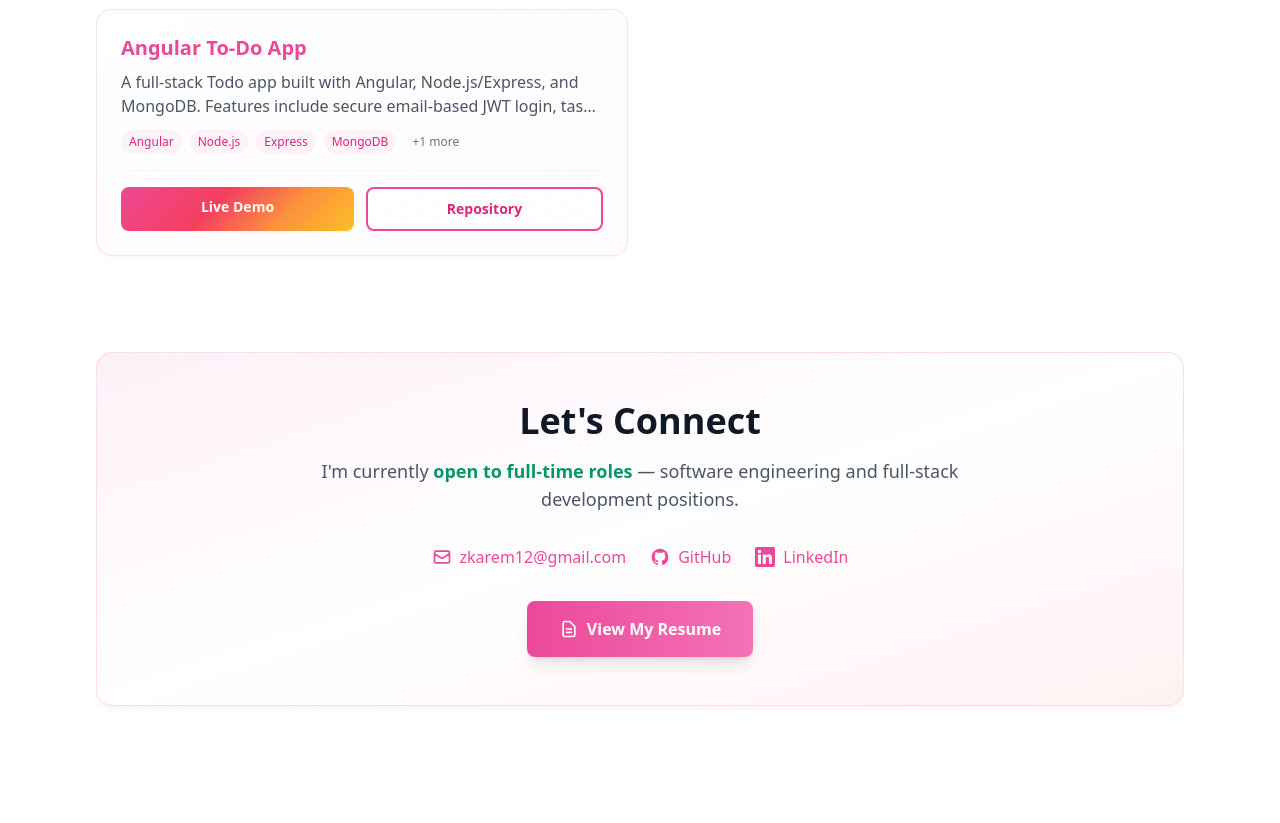
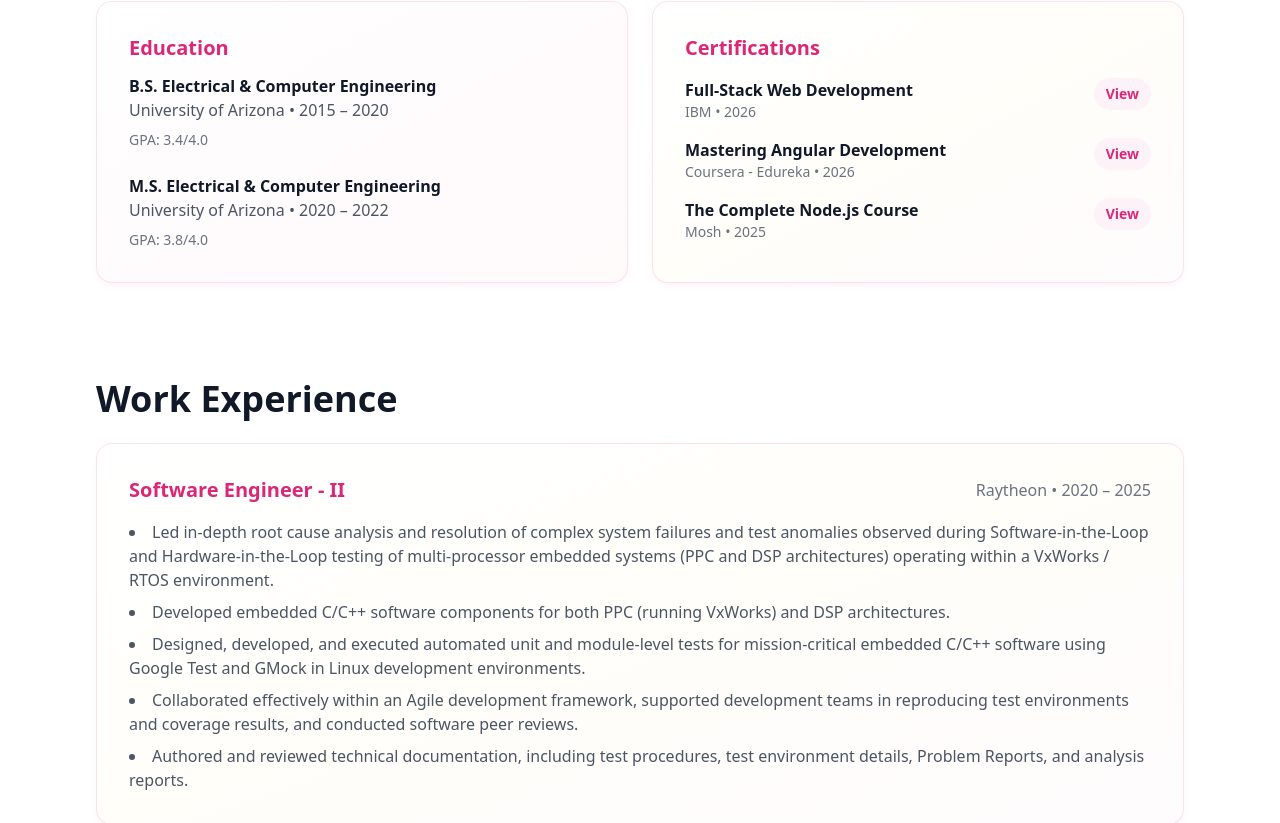
Before and after one commit to ZahraaSadeqProd/Profile, a Next.js app: page / in a window 1280 px wide. Shown: the part 1220-2043 px from the top of the page. Built offline with nearby package versions, Linux system fonts and the light colour scheme.

Commit message:
updating my resume

```diff
--- a/src/components/HomeHero.tsx
+++ b/src/components/HomeHero.tsx
@@ -84,7 +84,7 @@ export default function HomeHero() {
           </a>
 
           <a
-            href="https://drive.google.com/file/d/1aXriT1BCm5DMpi05Hcbj8HWuX7D7GeXx/view?usp=sharing"
+            href="https://drive.google.com/file/d/1GWC3OAR8ZIWbXhyxW_b27A5-9GU8FHAj/view?usp=sharing"
             target="_blank"
             rel="noopener noreferrer"
             className="inline-flex items-center justify-center px-6 sm:px-8 py-3 sm:py-4
--- a/src/components/Navbar.tsx
+++ b/src/components/Navbar.tsx
@@ -13,6 +13,8 @@ export default function Navbar() {
 
   const navLinks = [
     { href: '/#about', label: 'About' },
+    { href: '/#education', label: 'Education' },
+    { href: '/#experience', label: 'Experience' },
     { href: '/#projects', label: 'Projects' },
     { href: '/#contact', label: 'Contact' },
   ];
@@ -81,7 +83,7 @@ export default function Navbar() {
               </Link>
             ))}
             <a
-              href="https://drive.google.com/file/d/1aXriT1BCm5DMpi05Hcbj8HWuX7D7GeXx/view?usp=sharing"
+              href="https://drive.google.com/file/d/1GWC3OAR8ZIWbXhyxW_b27A5-9GU8FHAj/view?usp=sharing"
               target="_blank"
               rel="noopener noreferrer"
               className="text-gray-600 dark:text-gray-300 hover:text-primary-500
@@ -136,7 +138,7 @@ export default function Navbar() {
               </Link>
             ))}
             <a
-              href="https://drive.google.com/file/d/1aXriT1BCm5DMpi05Hcbj8HWuX7D7GeXx/view?usp=sharing"
+              href="https://drive.google.com/file/d/1GWC3OAR8ZIWbXhyxW_b27A5-9GU8FHAj/view?usp=sharing"
               target="_blank"
               rel="noopener noreferrer"
               onClick={() => setMobileMenuOpen(false)}
--- a/src/pages/index.tsx
+++ b/src/pages/index.tsx
@@ -10,33 +10,219 @@ export default function Home() {
 
       {/* ABOUT */}
       <section id="about" className="mt-16 sm:mt-24 scroll-mt-24">
-        <h2 className="text-2xl sm:text-3xl md:text-4xl font-bold mb-6 text-center sm:text-left
-                       text-gray-900 dark:text-white">
+        <h2
+          className="text-2xl sm:text-3xl md:text-4xl font-bold mb-6 text-center sm:text-left
+                       text-gray-900 dark:text-white"
+        >
           About Me
         </h2>
-        <div className="bg-gradient-to-br from-white/95 via-primary-50/30 to-tertiary-50/40
+        <div
+          className="bg-gradient-to-br from-white/95 via-primary-50/30 to-tertiary-50/40
                         dark:from-surface-dark-elevated dark:via-surface-dark-elevated dark:to-surface-dark-elevated
                         rounded-2xl p-6 sm:p-8
                         border border-primary-200/60 dark:border-gray-700/50
-                        shadow-md shadow-primary-100/50 dark:shadow-none backdrop-blur-sm">
+                        shadow-md shadow-primary-100/50 dark:shadow-none backdrop-blur-sm"
+        >
           <p className="text-gray-600 dark:text-gray-300 leading-relaxed text-base sm:text-lg">
-            I&apos;m an Electrical &amp; Computer Engineer pivoting into full-stack
-            development. I love designing and building performant, intuitive web
-            apps capable of solving real-world problems. My strengths span
-            system-level thinking, modern web frameworks, and collaborative
-            engineering practices.
+            I&apos;m an Electrical &amp; Computer Engineer pivoting into
+            full-stack development. I love designing and building performant,
+            intuitive web apps capable of solving real-world problems. My
+            strengths span system-level thinking, modern web frameworks, and
+            collaborative engineering practices.
           </p>
           <p className="mt-4 text-gray-600 dark:text-gray-300 leading-relaxed text-base sm:text-lg">
-            I focus on Angular, Node.js, React, Next.js, MongoDB, and PostgreSQL.
-            I enjoy crafting both architecture and user experience.
+            I focus on Angular, Node.js, React, Next.js, MongoDB, and
+            PostgreSQL. I enjoy crafting both architecture and user experience.
           </p>
+        </div>
+      </section>
+
+      {/* EDUCATION & CERTIFICATIONS */}
+      <section id="education" className="mt-16 sm:mt-24 scroll-mt-24">
+        <h2
+          className="text-2xl sm:text-3xl md:text-4xl font-bold mb-6 text-center sm:text-left
+                       text-gray-900 dark:text-white"
+        >
+          Education &amp; Certifications
+        </h2>
+        <div className="grid grid-cols-1 lg:grid-cols-2 gap-6">
+          <div
+            className="bg-gradient-to-br from-white/95 via-primary-50/30 to-secondary-50/30
+                          dark:from-surface-dark-elevated dark:via-surface-dark-elevated dark:to-surface-dark-elevated
+                          rounded-2xl p-6 sm:p-8
+                          border border-primary-200/60 dark:border-gray-700/50
+                          shadow-md shadow-primary-100/40 dark:shadow-none backdrop-blur-sm"
+          >
+            <h3 className="text-lg sm:text-xl font-bold text-primary-600 dark:text-primary-400 mb-3">
+              Education
+            </h3>
+            <div className="space-y-6">
+              <div>
+                <p className="font-semibold text-gray-900 dark:text-white">
+                  B.S. Electrical &amp; Computer Engineering
+                </p>
+                <p className="text-sm sm:text-base text-gray-600 dark:text-gray-300">
+                  University of Arizona • 2015 – 2020
+                </p>
+                <p className="text-xs sm:text-sm text-gray-500 dark:text-gray-400 mt-2">
+                  GPA: 3.4/4.0
+                </p>
+              </div>
+              <div>
+                <p className="font-semibold text-gray-900 dark:text-white">
+                  M.S. Electrical &amp; Computer Engineering
+                </p>
+                <p className="text-sm sm:text-base text-gray-600 dark:text-gray-300">
+                  University of Arizona • 2020 – 2022
+                </p>
+                <p className="text-xs sm:text-sm text-gray-500 dark:text-gray-400 mt-2">
+                  GPA: 3.8/4.0
+                </p>
+              </div>
+            </div>
+          </div>
+
+          <div
+            className="bg-gradient-to-br from-white/95 via-tertiary-50/30 to-primary-50/30
+                          dark:from-surface-dark-elevated dark:via-surface-dark-elevated dark:to-surface-dark-elevated
+                          rounded-2xl p-6 sm:p-8
+                          border border-primary-200/60 dark:border-gray-700/50
+                          shadow-md shadow-primary-100/40 dark:shadow-none backdrop-blur-sm"
+          >
+            <h3 className="text-lg sm:text-xl font-bold text-primary-600 dark:text-primary-400 mb-4">
+              Certifications
+            </h3>
+            <ul className="space-y-4">
+              <li className="flex items-start justify-between gap-4">
+                <div className="flex-1">
+                  <p className="font-semibold text-base text-gray-900 dark:text-white">
+                    Full-Stack Web Development
+                  </p>
+                  <p className="text-sm text-gray-500 dark:text-gray-400">
+                    IBM • 2026
+                  </p>
+                </div>
+                <a
+                  href="https://drive.google.com/file/d/1dRZhtPOu6FPOyfk1Yw_S85MbLP8ePIrr/view?usp=sharing"
+                  target="_blank"
+                  rel="noopener noreferrer"
+                  className="text-sm font-semibold text-primary-600 dark:text-primary-300
+                       bg-primary-50 dark:bg-primary-900/20 px-3 py-1.5 rounded-full whitespace-nowrap
+                       hover:bg-primary-100 dark:hover:bg-primary-900/40 transition-colors"
+                >
+                  View
+                </a>
+              </li>
+              <li className="flex items-start justify-between gap-4">
+                <div className="flex-1">
+                  <p className="font-semibold text-base text-gray-900 dark:text-white">
+                    Mastering Angular Development
+                  </p>
+                  <p className="text-sm text-gray-500 dark:text-gray-400">
+                    Coursera - Edureka • 2026
+                  </p>
+                </div>
+                <a
+                  href="https://drive.google.com/file/d/1pmTgRkBsmgjvi6lfu48TqrsnMGtJmDdc/view?usp=sharing"
+                  target="_blank"
+                  rel="noopener noreferrer"
+                  className="text-sm font-semibold text-primary-600 dark:text-primary-300
+                       bg-primary-50 dark:bg-primary-900/20 px-3 py-1.5 rounded-full whitespace-nowrap
+                       hover:bg-primary-100 dark:hover:bg-primary-900/40 transition-colors"
+                >
+                  View
+                </a>
+              </li>
+              <li className="flex items-start justify-between gap-4">
+                <div className="flex-1">
+                  <p className="font-semibold text-base text-gray-900 dark:text-white">
+                    The Complete Node.js Course
+                  </p>
+                  <p className="text-sm text-gray-500 dark:text-gray-400">
+                    Mosh • 2025
+                  </p>
+                </div>
+                <a
+                  href="https://drive.google.com/file/d/1ZNdYi9P3K68fqoGE3HjrWvYXDDOtqBVW/view?usp=sharing"
+                  target="_blank"
+                  rel="noopener noreferrer"
+                  className="text-sm font-semibold text-primary-600 dark:text-primary-300
+                       bg-primary-50 dark:bg-primary-900/20 px-3 py-1.5 rounded-full whitespace-nowrap
+                       hover:bg-primary-100 dark:hover:bg-primary-900/40 transition-colors"
+                >
+                  View
+                </a>
+              </li>
+            </ul>
+          </div>
+        </div>
+      </section>
+
+      {/* WORK EXPERIENCE */}
+      <section id="experience" className="mt-16 sm:mt-24 scroll-mt-24">
+        <h2
+          className="text-2xl sm:text-3xl md:text-4xl font-bold mb-6 text-center sm:text-left
+                       text-gray-900 dark:text-white"
+        >
+          Work Experience
+        </h2>
+        <div className="space-y-6">
+          <div
+            className="bg-gradient-to-br from-white/95 via-tertiary-50/30 to-primary-50/30
+                          dark:from-surface-dark-elevated dark:via-surface-dark-elevated dark:to-surface-dark-elevated
+                          rounded-2xl p-6 sm:p-8
+                          border border-primary-200/60 dark:border-gray-700/50
+                          shadow-md shadow-primary-100/40 dark:shadow-none backdrop-blur-sm"
+          >
+            <div className="flex flex-col sm:flex-row sm:items-center sm:justify-between gap-2">
+              <h3 className="text-lg sm:text-xl font-bold text-primary-600 dark:text-primary-400">
+                Software Engineer - II
+              </h3>
+              <span className="text-sm sm:text-base text-gray-500 dark:text-gray-400">
+                Raytheon • 2020 – 2025
+              </span>
+            </div>
+            <p className="mt-3 text-gray-600 dark:text-gray-300 text-sm sm:text-base">
+
+            </p>
+            <ul className="mt-4 list-disc list-inside text-sm sm:text-base text-gray-600 dark:text-gray-300 space-y-2">
+              <li>
+                Led in-depth root cause analysis and resolution of complex
+                system failures and test anomalies observed during
+                Software-in-the-Loop and Hardware-in-the-Loop testing of
+                multi-processor embedded systems (PPC and DSP architectures)
+                operating within a VxWorks / RTOS environment.
+              </li>
+              <li>
+                Developed embedded C/C++ software components for both PPC
+                (running VxWorks) and DSP architectures.
+              </li>
+              <li>
+                Designed, developed, and executed automated unit and
+                module-level tests for mission-critical embedded C/C++ software
+                using Google Test and GMock in Linux development environments.
+              </li>
+              <li>
+                Collaborated effectively within an Agile development framework,
+                supported development teams in reproducing test environments and
+                coverage results, and conducted software peer reviews.
+              </li>
+              <li>
+                Authored and reviewed technical documentation, including test
+                procedures, test environment details, Problem Reports, and
+                analysis reports.
+              </li>
+            </ul>
+          </div>
         </div>
       </section>
 
       {/* PROJECTS */}
       <section id="projects" className="mt-16 sm:mt-24 scroll-mt-24">
-        <h2 className="text-2xl sm:text-3xl md:text-4xl font-bold mb-8 text-center sm:text-left
-                       text-gray-900 dark:text-white">
+        <h2
+          className="text-2xl sm:text-3xl md:text-4xl font-bold mb-8 text-center sm:text-left
+                       text-gray-900 dark:text-white"
+        >
           Projects
         </h2>
 
@@ -52,7 +238,10 @@ export default function Home() {
                          transition-all duration-300
                          flex flex-col backdrop-blur-sm"
             >
-              <Link href={`/projects/${p.slug}`} className="block mb-4 flex-grow">
+              <Link
+                href={`/projects/${p.slug}`}
+                className="block mb-4 flex-grow"
+              >
                 <h3 className="text-lg sm:text-xl font-bold mb-2 text-primary-500 dark:text-primary-400 hover:underline">
                   {p.name}
                 </h3>
@@ -121,11 +310,13 @@ export default function Home() {
         id="contact"
         className="mt-16 sm:mt-24 mb-8 sm:mb-12 scroll-mt-24"
       >
-        <div className="bg-gradient-to-br from-primary-100/60 via-white/90 to-secondary-100/50
+        <div
+          className="bg-gradient-to-br from-primary-100/60 via-white/90 to-secondary-100/50
                         dark:from-surface-dark-elevated dark:via-surface-dark dark:to-surface-dark-elevated
                         rounded-2xl p-8 sm:p-12 text-center
                         border border-primary-200/70 dark:border-gray-700/50
-                        backdrop-blur-sm shadow-md shadow-primary-100/40 dark:shadow-none">
+                        backdrop-blur-sm shadow-md shadow-primary-100/40 dark:shadow-none"
+        >
           <h2 className="text-2xl sm:text-3xl md:text-4xl font-bold mb-4 text-gray-900 dark:text-white">
             Let&apos;s Connect
           </h2>
@@ -142,9 +333,18 @@ export default function Home() {
               href="mailto:zkarem12@gmail.com"
               className="flex items-center gap-2 text-primary-500 dark:text-primary-400 hover:text-primary-600 dark:hover:text-primary-300 transition-colors"
             >
-              <svg className="w-5 h-5" fill="none" stroke="currentColor" viewBox="0 0 24 24">
-                <path strokeLinecap="round" strokeLinejoin="round" strokeWidth={2}
-                      d="M3 8l7.89 5.26a2 2 0 002.22 0L21 8M5 19h14a2 2 0 002-2V7a2 2 0 00-2-2H5a2 2 0 00-2 2v10a2 2 0 002 2z" />
+              <svg
+                className="w-5 h-5"
+                fill="none"
+                stroke="currentColor"
+                viewBox="0 0 24 24"
+              >
+                <path
+                  strokeLinecap="round"
+                  strokeLinejoin="round"
+                  strokeWidth={2}
+                  d="M3 8l7.89 5.26a2 2 0 002.22 0L21 8M5 19h14a2 2 0 002-2V7a2 2 0 00-2-2H5a2 2 0 00-2 2v10a2 2 0 002 2z"
+                />
               </svg>
               zkarem12@gmail.com
             </a>
@@ -155,8 +355,11 @@ export default function Home() {
               className="flex items-center gap-2 text-primary-500 dark:text-primary-400 hover:text-primary-600 dark:hover:text-primary-300 transition-colors"
             >
               <svg className="w-5 h-5" fill="currentColor" viewBox="0 0 24 24">
-                <path fillRule="evenodd" clipRule="evenodd"
-                      d="M12 2C6.477 2 2 6.484 2 12.017c0 4.425 2.865 8.18 6.839 9.504.5.092.682-.217.682-.483 0-.237-.008-.868-.013-1.703-2.782.605-3.369-1.343-3.369-1.343-.454-1.158-1.11-1.466-1.11-1.466-.908-.62.069-.608.069-.608 1.003.07 1.531 1.032 1.531 1.032.892 1.53 2.341 1.088 2.91.832.092-.647.35-1.088.636-1.338-2.22-.253-4.555-1.113-4.555-4.951 0-1.093.39-1.988 1.029-2.688-.103-.253-.446-1.272.098-2.65 0 0 .84-.27 2.75 1.026A9.564 9.564 0 0112 6.844c.85.004 1.705.115 2.504.337 1.909-1.296 2.747-1.027 2.747-1.027.546 1.379.202 2.398.1 2.651.64.7 1.028 1.595 1.028 2.688 0 3.848-2.339 4.695-4.566 4.943.359.309.678.92.678 1.855 0 1.338-.012 2.419-.012 2.747 0 .268.18.58.688.482A10.019 10.019 0 0022 12.017C22 6.484 17.522 2 12 2z" />
+                <path
+                  fillRule="evenodd"
+                  clipRule="evenodd"
+                  d="M12 2C6.477 2 2 6.484 2 12.017c0 4.425 2.865 8.18 6.839 9.504.5.092.682-.217.682-.483 0-.237-.008-.868-.013-1.703-2.782.605-3.369-1.343-3.369-1.343-.454-1.158-1.11-1.466-1.11-1.466-.908-.62.069-.608.069-.608 1.003.07 1.531 1.032 1.531 1.032.892 1.53 2.341 1.088 2.91.832.092-.647.35-1.088.636-1.338-2.22-.253-4.555-1.113-4.555-4.951 0-1.093.39-1.988 1.029-2.688-.103-.253-.446-1.272.098-2.65 0 0 .84-.27 2.75 1.026A9.564 9.564 0 0112 6.844c.85.004 1.705.115 2.504.337 1.909-1.296 2.747-1.027 2.747-1.027.546 1.379.202 2.398.1 2.651.64.7 1.028 1.595 1.028 2.688 0 3.848-2.339 4.695-4.566 4.943.359.309.678.92.678 1.855 0 1.338-.012 2.419-.012 2.747 0 .268.18.58.688.482A10.019 10.019 0 0022 12.017C22 6.484 17.522 2 12 2z"
+                />
               </svg>
               GitHub
             </a>
@@ -167,23 +370,32 @@ export default function Home() {
               className="flex items-center gap-2 text-primary-500 dark:text-primary-400 hover:text-primary-600 dark:hover:text-primary-300 transition-colors"
             >
               <svg className="w-5 h-5" fill="currentColor" viewBox="0 0 24 24">
-                <path d="M20.447 20.452h-3.554v-5.569c0-1.328-.027-3.037-1.852-3.037-1.853 0-2.136 1.445-2.136 2.939v5.667H9.351V9h3.414v1.561h.046c.477-.9 1.637-1.85 3.37-1.85 3.601 0 4.267 2.37 4.267 5.455v6.286zM5.337 7.433c-1.144 0-2.063-.926-2.063-2.065 0-1.138.92-2.063 2.063-2.063 1.14 0 2.064.925 2.064 2.063 0 1.139-.925 2.065-2.064 2.065zm1.782 13.019H3.555V9h3.564v11.452zM22.225 0H1.771C.792 0 0 .774 0 1.729v20.542C0 23.227.792 24 1.771 24h20.451C23.2 24 24 23.227 24 22.271V1.729C24 .774 23.2 0 22.222 0h.003z"/>
+                <path d="M20.447 20.452h-3.554v-5.569c0-1.328-.027-3.037-1.852-3.037-1.853 0-2.136 1.445-2.136 2.939v5.667H9.351V9h3.414v1.561h.046c.477-.9 1.637-1.85 3.37-1.85 3.601 0 4.267 2.37 4.267 5.455v6.286zM5.337 7.433c-1.144 0-2.063-.926-2.063-2.065 0-1.138.92-2.063 2.063-2.063 1.14 0 2.064.925 2.064 2.063 0 1.139-.925 2.065-2.064 2.065zm1.782 13.019H3.555V9h3.564v11.452zM22.225 0H1.771C.792 0 0 .774 0 1.729v20.542C0 23.227.792 24 1.771 24h20.451C23.2 24 24 23.227 24 22.271V1.729C24 .774 23.2 0 22.222 0h.003z" />
               </svg>
               LinkedIn
             </a>
           </div>
 
           <a
-            href="https://drive.google.com/file/d/1aXriT1BCm5DMpi05Hcbj8HWuX7D7GeXx/view?usp=sharing"
+            href="https://drive.google.com/file/d/1GWC3OAR8ZIWbXhyxW_b27A5-9GU8FHAj/view?usp=sharing"
             target="_blank"
             rel="noopener noreferrer"
             className="inline-flex items-center justify-center px-8 py-4 font-semibold text-white
                        rounded-lg shadow-lg bg-gradient-to-r from-primary-500 to-primary-400
                        hover:shadow-xl hover:from-primary-600 hover:to-primary-500 transition-all"
           >
-            <svg className="w-5 h-5 mr-2" fill="none" stroke="currentColor" viewBox="0 0 24 24">
-              <path strokeLinecap="round" strokeLinejoin="round" strokeWidth={2}
-                    d="M9 12h6m-6 4h6m2 5H7a2 2 0 01-2-2V5a2 2 0 012-2h5.586a1 1 0 01.707.293l5.414 5.414a1 1 0 01.293.707V19a2 2 0 01-2 2z" />
+            <svg
+              className="w-5 h-5 mr-2"
+              fill="none"
+              stroke="currentColor"
+              viewBox="0 0 24 24"
+            >
+              <path
+                strokeLinecap="round"
+                strokeLinejoin="round"
+                strokeWidth={2}
+                d="M9 12h6m-6 4h6m2 5H7a2 2 0 01-2-2V5a2 2 0 012-2h5.586a1 1 0 01.707.293l5.414 5.414a1 1 0 01.293.707V19a2 2 0 01-2 2z"
+              />
             </svg>
             View My Resume
           </a>
```
